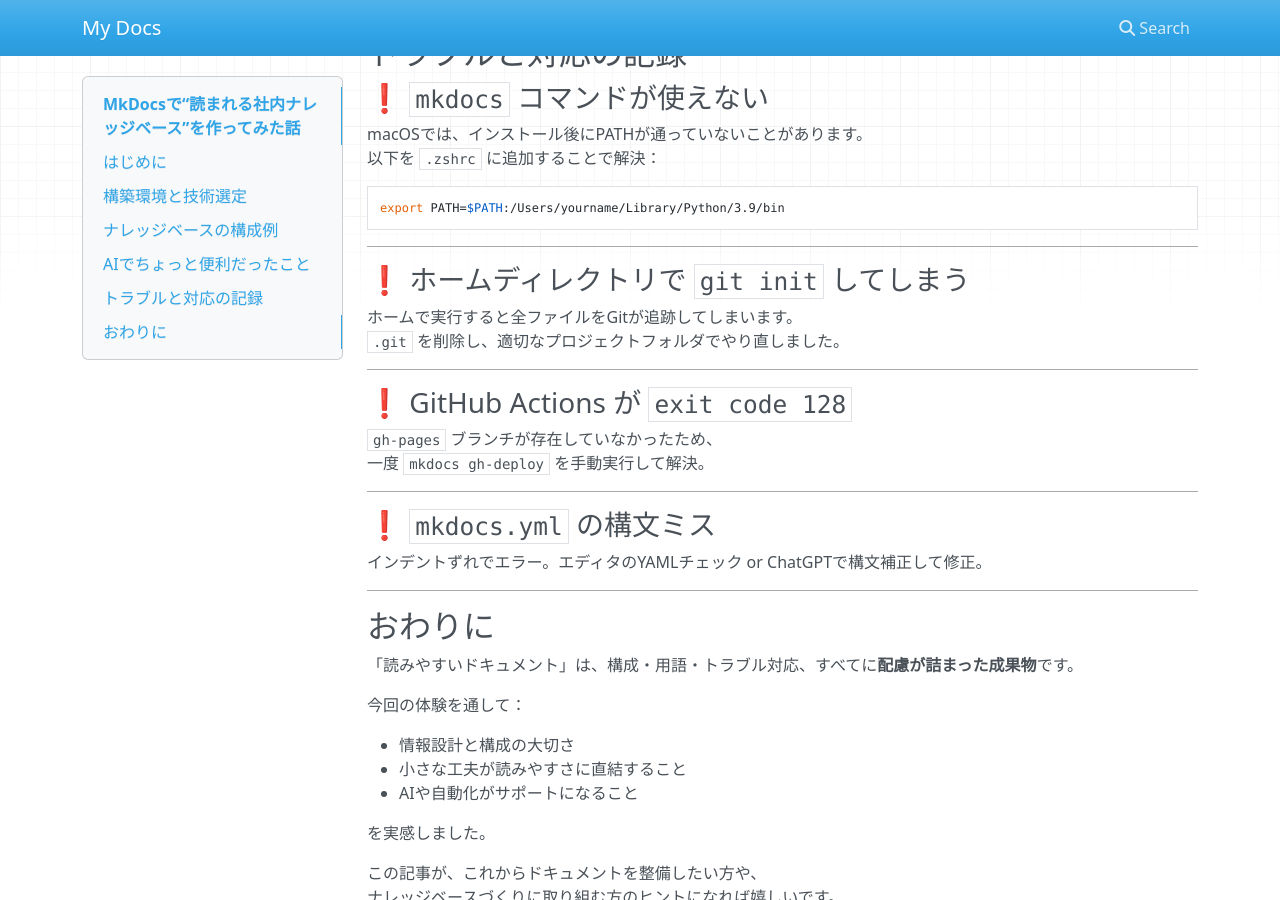
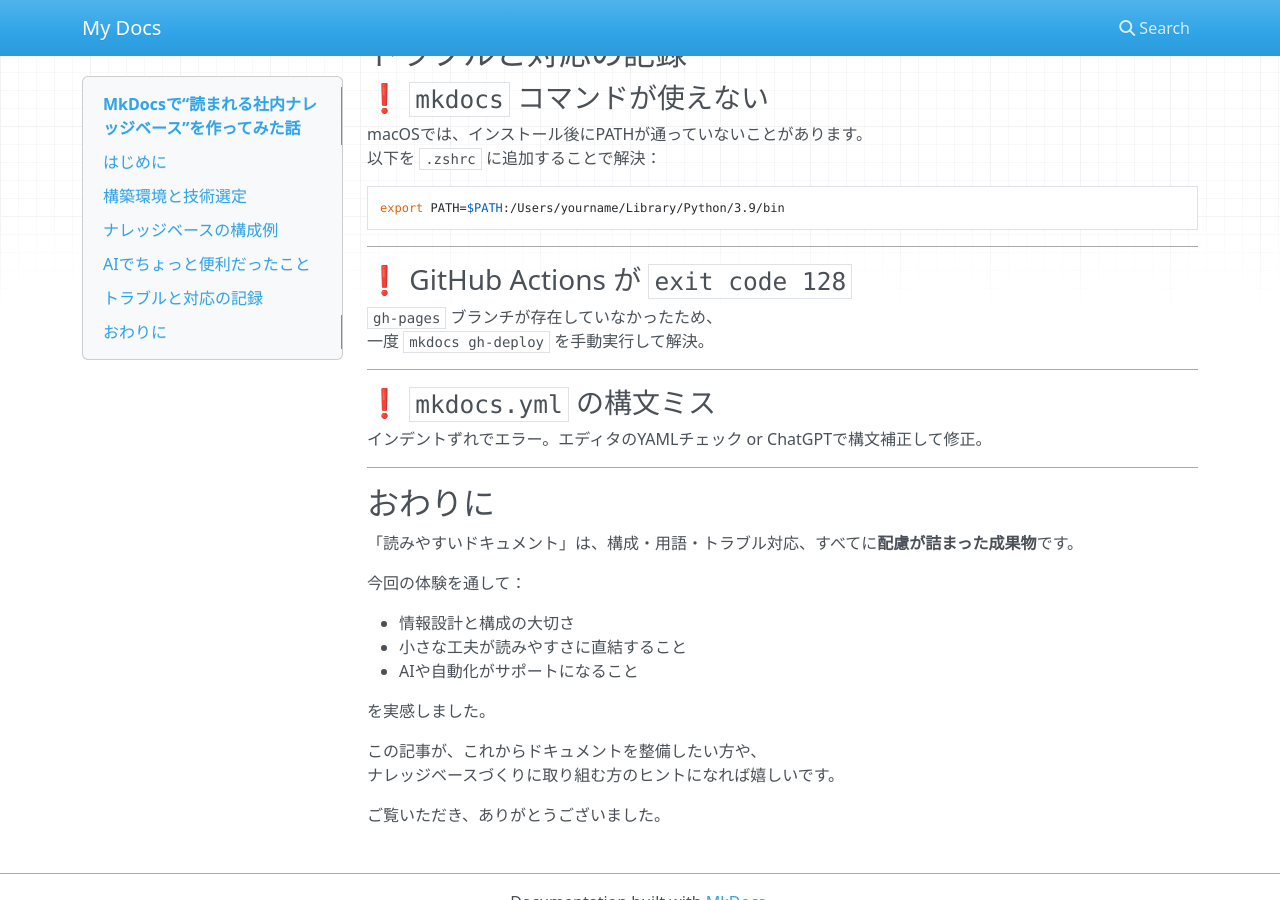
Before and after one commit to tawashii/mkdocs-portfolio-2025, an MkDocs documentation site: the page built from docs/index.md, in a window 1280 px wide and 900 px high, scrolled down 3522 px. Built offline with MkDocs 1.6.1, drawn with Linux system fonts in a browser that asks for light colours; nearby versions of some CDN libraries.

Commit message:
Update index.md

```diff
--- a/docs/index.md
+++ b/docs/index.md
@@ -180,13 +180,6 @@ export PATH=$PATH:/Users/yourname/Library/Python/3.9/bin
 
 ---
 
-### ❗ ホームディレクトリで `git init` してしまう
-
-ホームで実行すると全ファイルをGitが追跡してしまいます。
-`.git` を削除し、適切なプロジェクトフォルダでやり直しました。
-
----
-
 ### ❗ GitHub Actions が `exit code 128`
 
 `gh-pages` ブランチが存在していなかったため、
```
